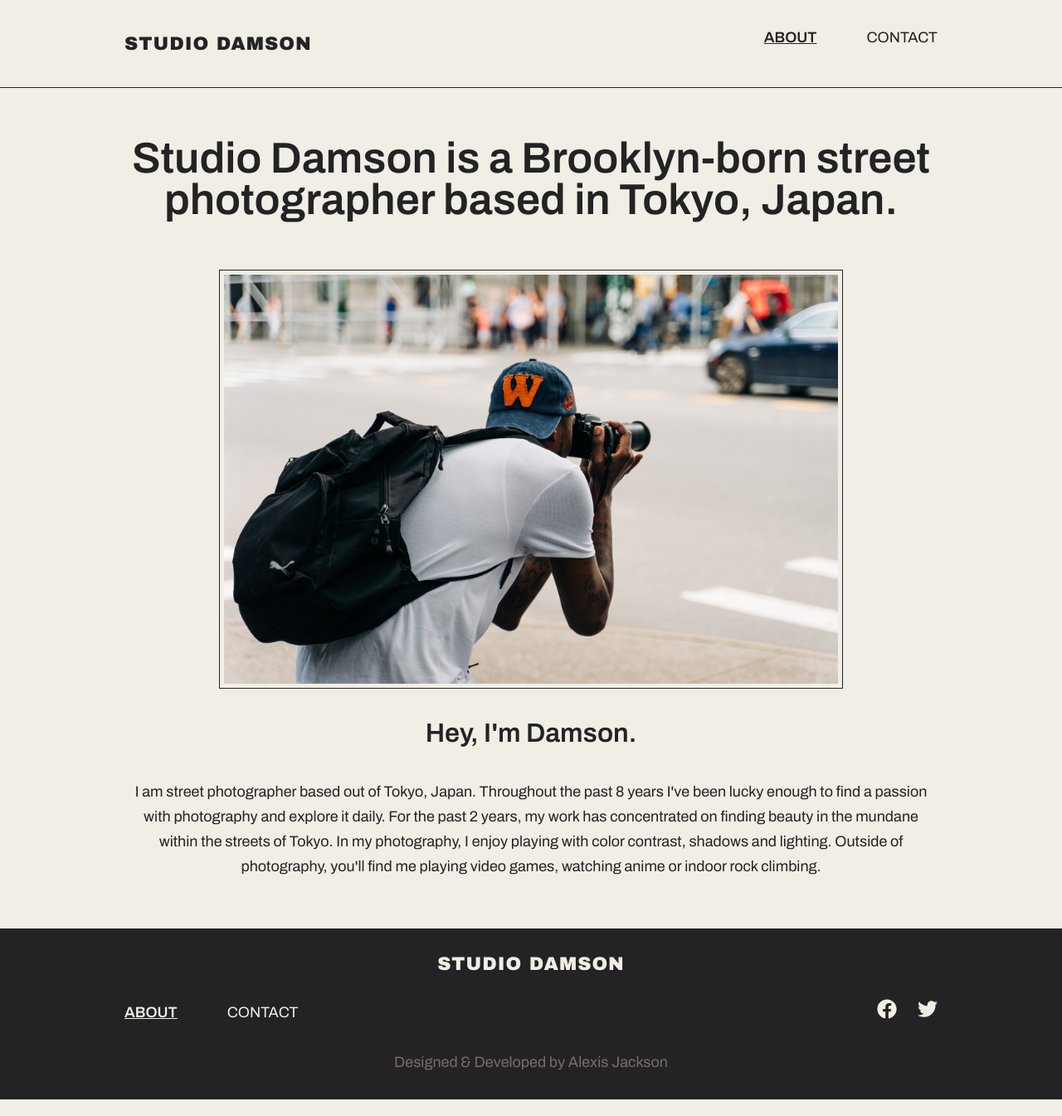
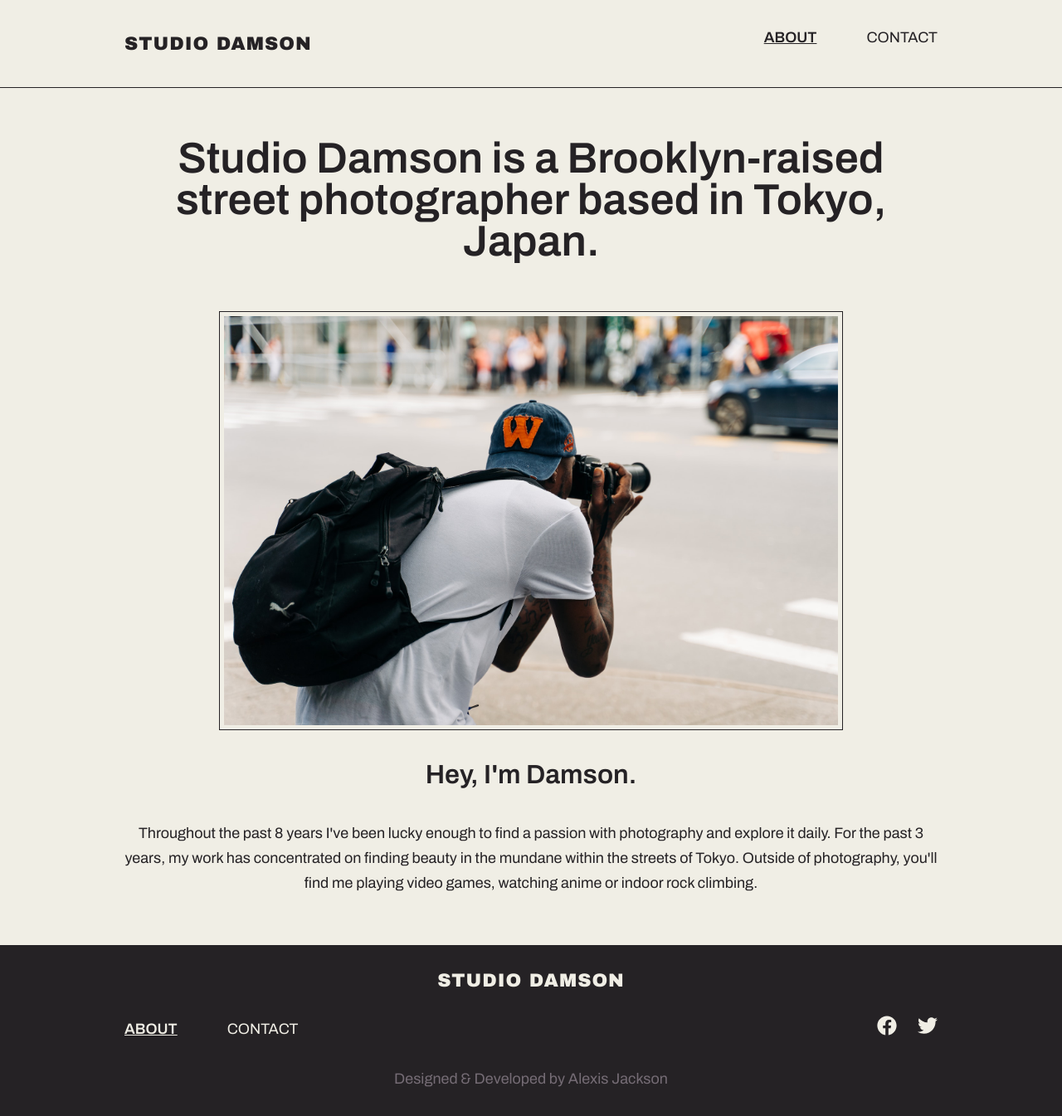
Before and after one commit to alexismgjackson-github/studio-damson, a React (Vite) app: page /about in a window 1280 px wide. Shown: the whole page at 83% size. Built offline with nearby package versions, Linux system fonts and the light colour scheme; some icons are missing.

Commit message:
Update About.jsx

```diff
--- a/src/pages/About.jsx
+++ b/src/pages/About.jsx
@@ -3,7 +3,7 @@ function About() {
     <section className="about">
       <div className="about-primary">
         <h1 className="about-heading">
-          Studio Damson is a Brooklyn-born street photographer based in Tokyo,
+          Studio Damson is a Brooklyn-raised street photographer based in Tokyo,
           Japan.
         </h1>
       </div>
@@ -16,12 +16,10 @@ function About() {
         </div>
         <h3 className="about-subheading">Hey, I'm Damson.</h3>
         <p>
-          I am street photographer based out of Tokyo, Japan. Throughout the
-          past 8 years I've been lucky enough to find a passion with photography
-          and explore it daily. For the past 2 years, my work has concentrated
-          on finding beauty in the mundane within the streets of Tokyo. In my
-          photography, I enjoy playing with color contrast, shadows and
-          lighting. Outside of photography, you'll find me playing video games,
+          Throughout the past 8 years I've been lucky enough to find a passion
+          with photography and explore it daily. For the past 3 years, my work
+          has concentrated on finding beauty in the mundane within the streets
+          of Tokyo. Outside of photography, you'll find me playing video games,
           watching anime or indoor rock climbing.
         </p>
       </div>
```
